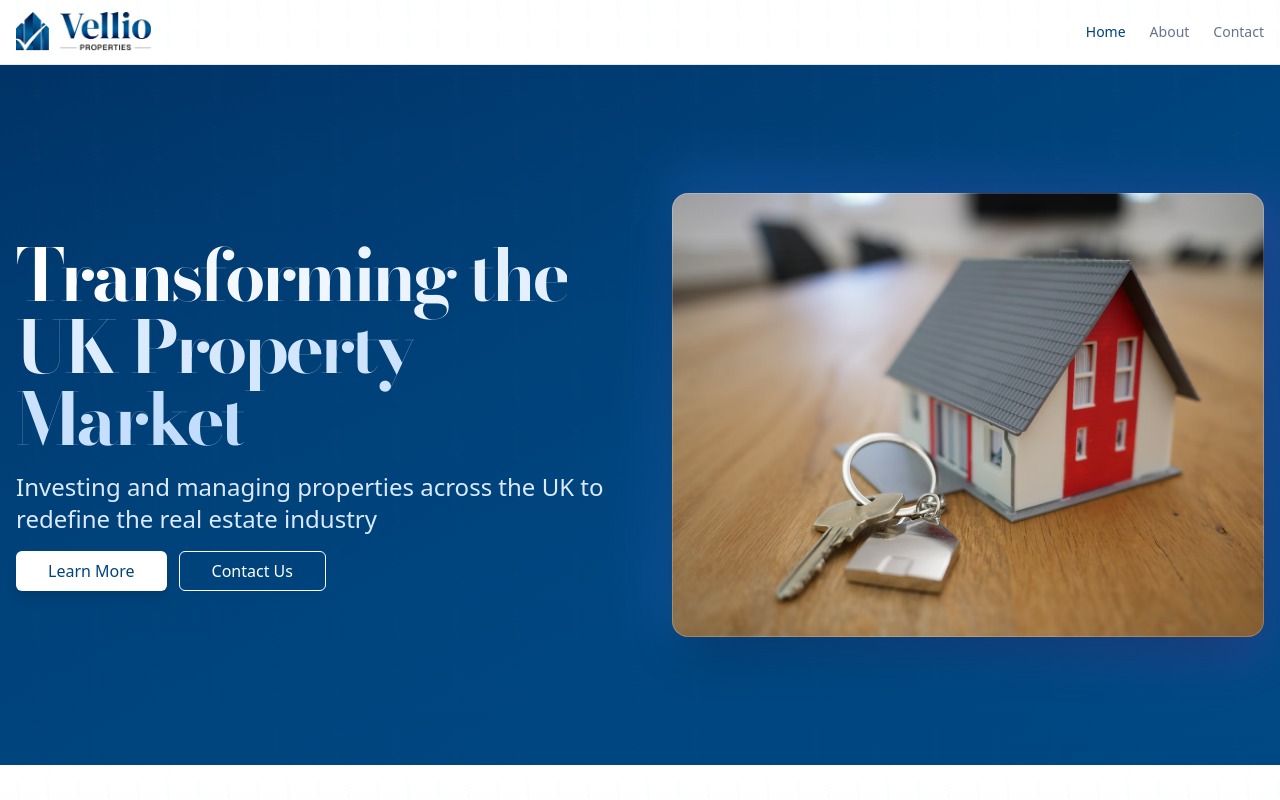
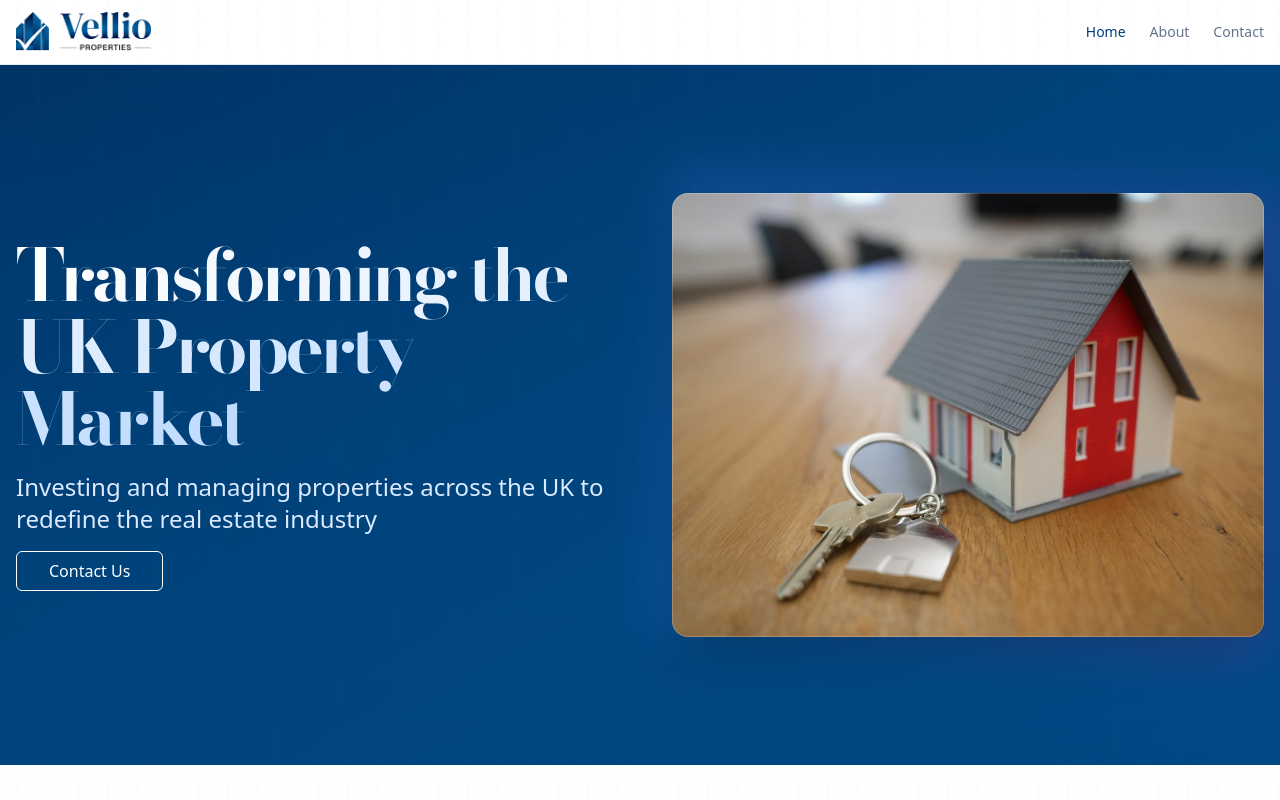
Before and after one commit to shishir1337/vellio, a Next.js app: page / in a window 1280 px wide. Shown: the top 800 px of the page. Built offline with nearby package versions, Linux system fonts and the light colour scheme.

Commit message:
FIX: seo error and remove learn more button

```diff
--- a/components/home/hero.tsx
+++ b/components/home/hero.tsx
@@ -42,13 +42,13 @@ export default function Hero() {
               real estate industry
             </p>
             <div className="flex flex-col sm:flex-row gap-3 justify-center lg:justify-start">
-              <Button
+              {/* <Button
                 asChild
                 size="lg"
                 className="bg-white text-[#00447D] hover:bg-blue-50 text-base transition-all duration-300 ease-in-out hover:scale-105 shadow-lg hover:shadow-xl"
               >
-                <Link href="/about">Learn More</Link>
-              </Button>
+                <Link href="https://vellioproperties.com/about">Learn More</Link>
+              </Button> */}
               <Button
                 asChild
                 size="lg"
```
